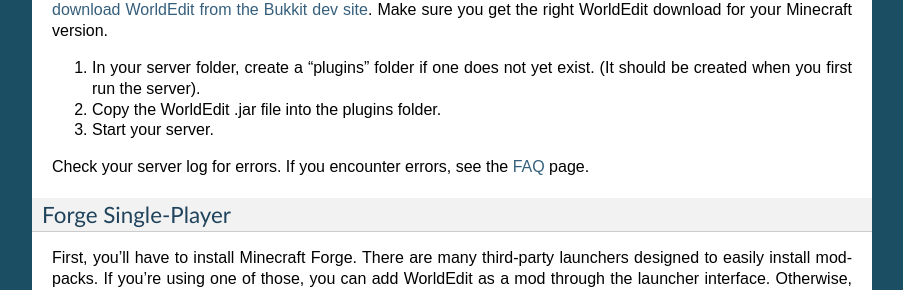
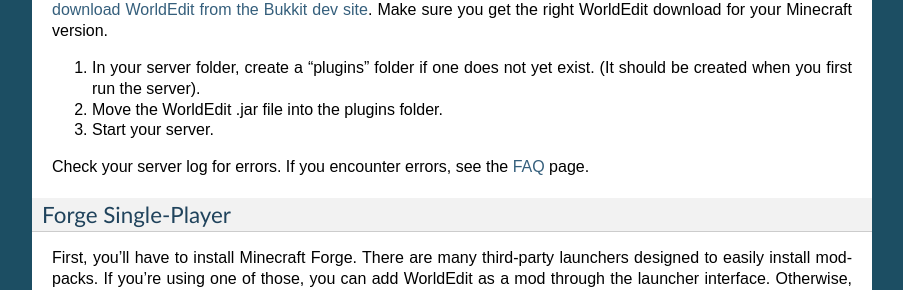
Before and after one commit to EngineHub/WorldEditDocs, a Sphinx documentation site: the page built from source/install.rst, in a window 1280 px wide and 900 px high, scrolled down 907 px. Shown: the part 159-449 px from the top of the window, without its empty margins (198-1101 px from the left). Built offline with Sphinx 7.4.7, drawn with Linux system fonts in a browser that asks for light colours.

Commit message:
Use "move" instead of "copy"

```diff
--- a/source/install.rst
+++ b/source/install.rst
@@ -41,7 +41,7 @@
 Once you've set up your Bukkit-based server (instructions can be found on the respective Paper/Spigot sites), `download WorldEdit from the Bukkit dev site <http://dev.bukkit.org/bukkit-plugins/worldedit/files>`_. Make sure you get the right WorldEdit download for your Minecraft version.
 
 1. In your server folder, create a "plugins" folder if one does not yet exist. (It should be created when you first run the server).
-2. Copy the WorldEdit .jar file into the plugins folder.
+2. Move the WorldEdit .jar file into the plugins folder.
 3. Start your server.
 
 Check your server log for errors. If you encounter errors, see the :doc:`FAQ <faq>` page.
```
